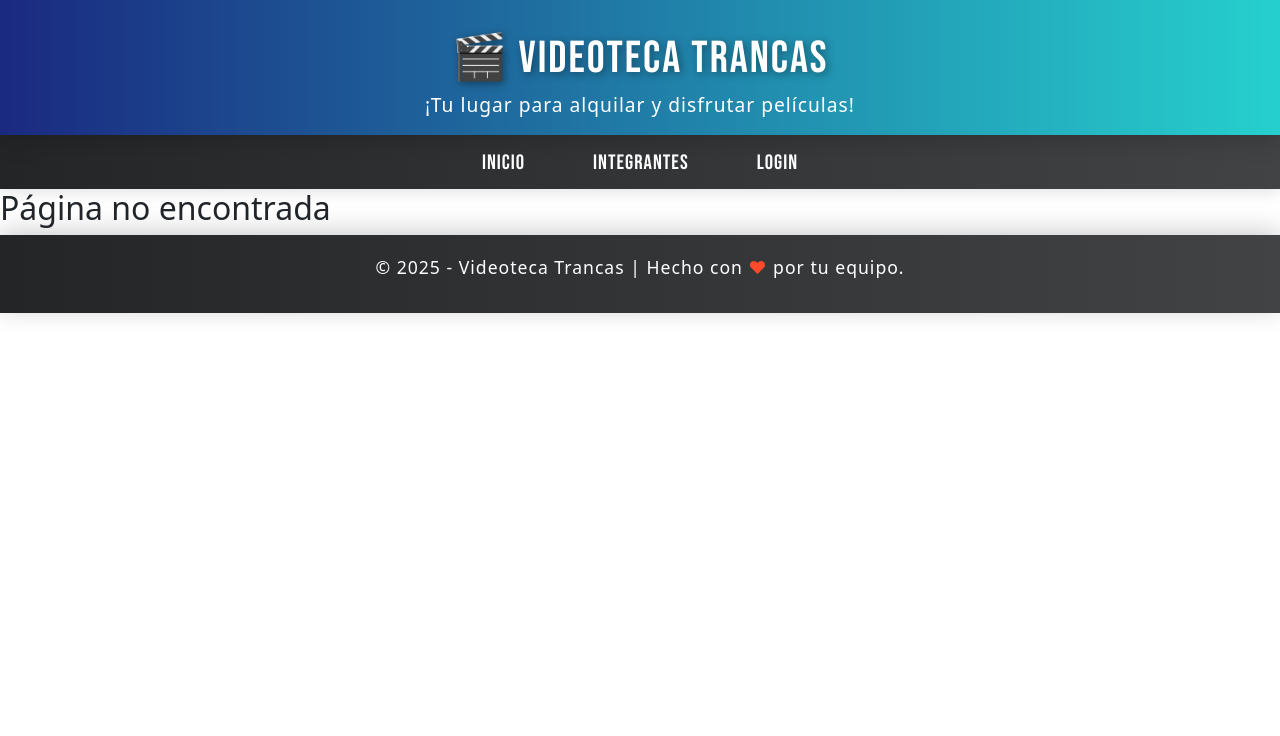
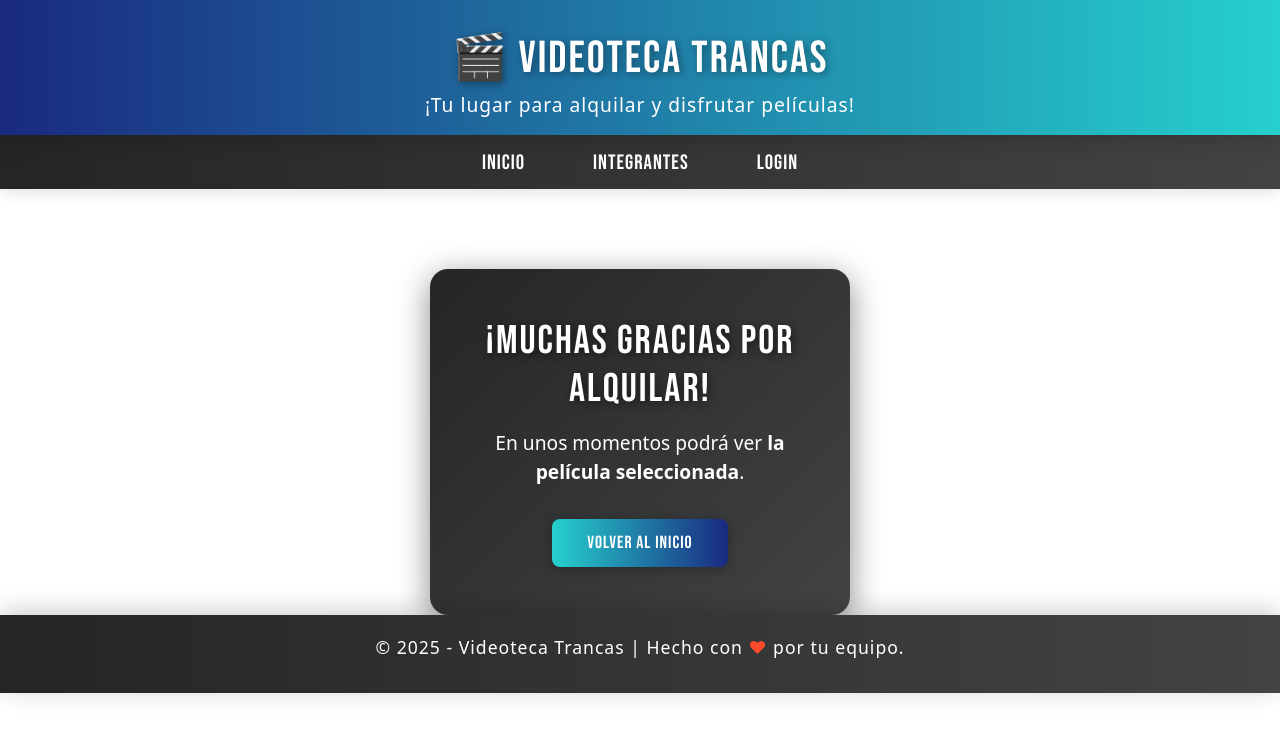
Before and after one commit to Pato-24/TP-FINAL-VIDEOTECA, a React (Vite) app: page /gracias in a window 1280 px wide. Shown: the top 736 px of the page. Built offline with nearby package versions, Linux system fonts and the light colour scheme.

Commit message:
cambios en alquiler, home y creacion de gracias.jsx

```diff
--- a/db.json
+++ b/db.json
@@ -234,6 +234,22 @@
       "fechaInicio": "2025-06-29",
       "fechaFin": "2025-06-30",
       "devuelto": false
+    },
+    {
+      "id": "1e88",
+      "clienteId": "a5b9",
+      "peliculaId": "1",
+      "fechaInicio": "2025-07-01",
+      "fechaFin": "2025-07-08",
+      "devuelto": false
+    },
+    {
+      "id": "b623",
+      "clienteId": "a5b9",
+      "peliculaId": "3",
+      "fechaInicio": "2025-07-01",
+      "fechaFin": "2025-07-08",
+      "devuelto": false
     }
   ]
 }
--- a/src/App.jsx
+++ b/src/App.jsx
@@ -10,6 +10,7 @@ import Navbar from "./components/Navbar";
 import Footer from "./components/Footer";
 import Header from "./components/Header";
 import Integrantes from "./pages/Integrantes";
+import Gracias from "./pages/Gracias";
 
 
 function App() {
@@ -32,6 +33,9 @@ function App() {
 
         {/* Ruta pública: Integrantes */}
         <Route path="/integrantes" element={<Integrantes />} />
+
+        {/* Ruta pública: Gracias */}
+        <Route path="/gracias" element={<Gracias />} />
 
         {/* Rutas protegidas solo para admin */}
         <Route
--- /dev/null
+++ b/src/pages/Gracias.css
@@ -0,0 +1,48 @@
+.gracias-container {
+  background: linear-gradient(135deg, #232526 0%, #414345 100%);
+  color: #fff;
+  padding: 3rem 2rem;
+  border-radius: 18px;
+  box-shadow: 0 8px 32px #0007;
+  max-width: 420px;
+  margin: 5rem auto 0 auto;
+  text-align: center;
+  animation: fadeIn 1s;
+}
+
+.gracias-container h2 {
+  font-family: 'Bebas Neue', Arial, sans-serif;
+  font-size: 2.5rem;
+  margin-bottom: 1rem;
+  letter-spacing: 2px;
+  text-shadow: 2px 2px 8px #0008;
+}
+
+.gracias-container p {
+  font-size: 1.2rem;
+  margin-bottom: 2rem;
+}
+
+.btn-volver {
+  background: linear-gradient(90deg, #26d0ce 0%, #1a2980 100%);
+  color: #fff;
+  border: none;
+  border-radius: 8px;
+  padding: 0.7rem 2.2rem;
+  font-size: 1.1rem;
+  font-family: 'Bebas Neue', Arial, sans-serif;
+  letter-spacing: 1px;
+  cursor: pointer;
+  box-shadow: 0 2px 12px #0004;
+  transition: background 0.3s, transform 0.2s;
+}
+
+.btn-volver:hover {
+  background: linear-gradient(90deg, #1a2980 0%, #26d0ce 100%);
+  transform: scale(1.05);
+}
+
+@keyframes fadeIn {
+  from { opacity: 0; transform: translateY(40px);}
+  to { opacity: 1; transform: translateY(0);}
+}
--- /dev/null
+++ b/src/pages/Gracias.jsx
@@ -0,0 +1,20 @@
+import { useLocation, useNavigate } from "react-router-dom";
+import "./Gracias.css";
+
+const Gracias = () => {
+  const location = useLocation();
+  const navigate = useNavigate();
+  const titulo = location.state?.titulo || "la película seleccionada";
+
+  return (
+    <div className="gracias-container">
+      <h2>¡Muchas gracias por alquilar!</h2>
+      <p>En unos momentos podrá ver <strong>{titulo}</strong>.</p>
+      <button className="btn-volver" onClick={() => navigate("/home")}>
+        Volver al inicio
+      </button>
+    </div>
+  );
+};
+
+export default Gracias;
--- a/src/pages/Home.jsx
+++ b/src/pages/Home.jsx
@@ -1,19 +1,50 @@
 import { useEffect, useState } from "react";
 import axios from "axios";
+import { useNavigate } from "react-router-dom";
+import { addAlquiler } from "../services/alquileres"; // importa tu servicio
 
 const Home = () => {
   const [peliculas, setPeliculas] = useState([]);
   const [busqueda, setBusqueda] = useState("");
+  const [user, setUser] = useState(null);
+  const navigate = useNavigate();
 
   useEffect(() => {
     axios.get("http://localhost:3001/peliculas").then((res) => {
       setPeliculas(res.data);
     });
   }, []);
+  useEffect(() => {
+    const usuarioGuardado = localStorage.getItem("usuarioLogueado");
+    if (usuarioGuardado) {
+      setUser(JSON.parse(usuarioGuardado));
+    }
+  }, []);
   const peliculasFiltradas = peliculas.filter(p =>
     p.titulo.toLowerCase().includes(busqueda.toLowerCase()) ||
     p.genero.toLowerCase().includes(busqueda.toLowerCase())
 );
+  const handleAlquilar = async (pelicula) => {
+    // Genera fechas (puedes personalizar)
+    const hoy = new Date();
+    const fechaInicio = hoy.toISOString().slice(0, 10);
+    const fechaFin = new Date(hoy.getTime() + 7 * 24 * 60 * 60 * 1000).toISOString().slice(0, 10);
+
+    // Crea el objeto alquiler
+    const nuevoAlquiler = {
+      clienteId: user.id,
+      peliculaId: pelicula.id,
+      fechaInicio,
+      fechaFin,
+      devuelto: false
+    };
+
+    // Guarda el alquiler en la base de datos
+    await addAlquiler(nuevoAlquiler);
+
+    // Redirige a la página de gracias
+    navigate("/gracias", { state: { titulo: pelicula.titulo } });
+  };
   return (
     <div
       className="min-vh-100 py-5"
@@ -99,6 +130,14 @@ const Home = () => {
                 >
                   {peli.sinopsis}
                 </div>
+                {user && user.rol === "cliente" && (
+                  <button
+                    className="btn btn-success mt-2"
+                    onClick={() => handleAlquilar(peli)}
+                  >
+                    Alquilar
+                  </button>
+                )}
               </div>
             </div>
           </div>
--- a/src/services/alquileres.js
+++ b/src/services/alquileres.js
@@ -1,13 +1,13 @@
 import axios from "axios";
 
 // URL base para la entidad alquileres en el servidor JSON
-const API = "http://localhost:3001/alquileres";
+const API_URL = "http://localhost:3001/alquileres";
 
 // Trae todos los alquileres (GET)
 export const getAlquileres = () => axios.get(API);
 
 // Agrega un nuevo alquiler (POST)
-export const addAlquiler = (data) => axios.post(API, data);
+export const addAlquiler = (alquiler) => axios.post(API_URL, alquiler);
 
 // Edita un alquiler existente por ID (PUT)
 export const editAlquiler = (id, data) => axios.put(`${API}/${id}`, data);
```
